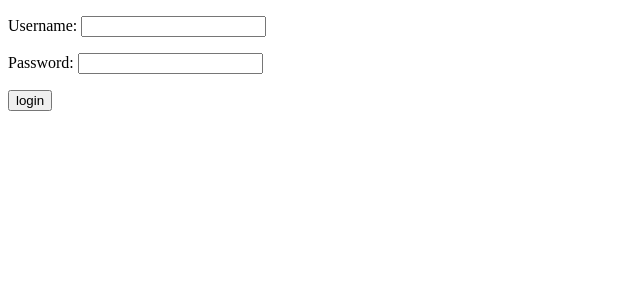
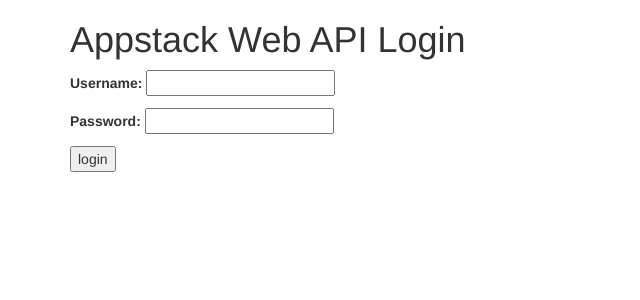
Before and after one commit to gtfierro/BAS, a Django app: template web/webapi/templates/login.html in a window 1280 px wide. Shown: the top 300 px of the page, without its empty margins (0-640 px from the left). Run offline with Django 3.2, Linux system fonts and the light colour scheme; the template is opened without the code that fills it, so the values that code supplies are empty, except form fields; tables that the repository leaves empty hold one stand-in row (values such as "Sample post"); form fields are guessed from the names that the template uses; some libraries are stand-ins or nearby versions.

Commit message:
boostrap the login page

```diff
--- a/web/webapi/templates/login.html
+++ b/web/webapi/templates/login.html
@@ -1,10 +1,18 @@
 <!DOCTYPE html>
-<html>
+<html lang="en">
   <head>
+    <meta charset="utf-8" />
     <title>Appstack Web API Login</title>
 
+    <link href="//cdnjs.cloudflare.com/ajax/libs/twitter-bootstrap/2.3.0/css/bootstrap.min.css" rel="stylesheet" media="all" />
+    <script src="//cdnjs.cloudflare.com/ajax/libs/twitter-bootstrap/2.3.0/bootstrap.min.js"></script>
+
+  </head>
+  <body class="container">
+    <h1>Appstack Web API Login</h1>
+
     {% block body %}
-      <section>
+    <section class='form-horizontal'>
     {% if form.errors %}
     <p>Your username and password didn't match, please try again.</p>
     {% endif %}
@@ -25,5 +33,5 @@
 
     {% endblock %}
 
-</head>
+  </body>
 </html>
```
Lines whose indentation alone changed are shown as unchanged.
